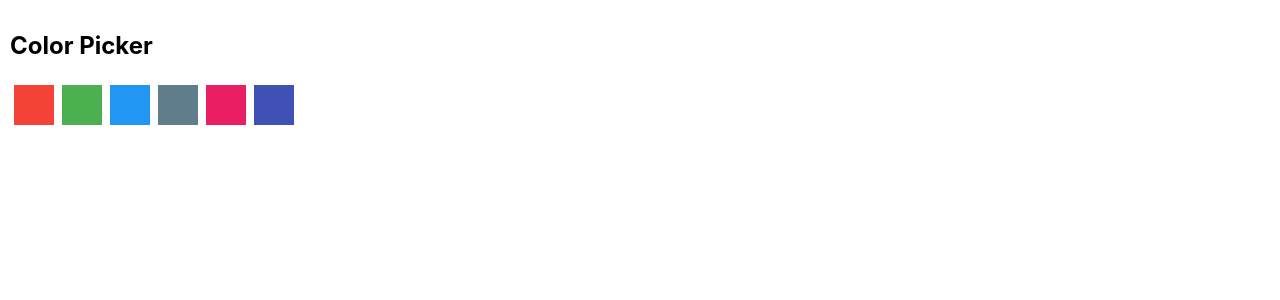
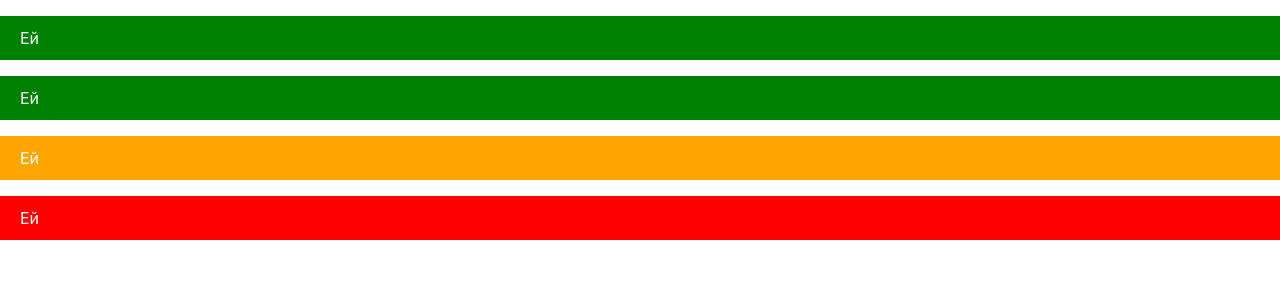
Before and after one commit to Akrisia/test-react, a React (Create React App) app: page / in a window 1280 px wide. Shown: the top 300 px of the page. Built offline with nearby package versions, Linux system fonts and the light colour scheme.

Commit message:
додає апдейти

```diff
--- a/src/App.js
+++ b/src/App.js
@@ -1,18 +1,23 @@
 import ColorPicker from "./components/ColorPicker";
+import Alert from "./components/Alert";
 
-const colorPickerOptions = [
-  { label: "red", color: "#F44336" },
-  { label: "green", color: "#4CAF50" },
-  { label: "blue", color: "#2196F3" },
-  { label: "grey", color: "#607D8B" },
-  { label: "pink", color: "#E91E63" },
-  { label: "indigo", color: "#3F51B5" },
-];
+// const colorPickerOptions = [
+//   { label: "red", color: "#F44336" },
+//   { label: "green", color: "#4CAF50" },
+//   { label: "blue", color: "#2196F3" },
+//   { label: "grey", color: "#607D8B" },
+//   { label: "pink", color: "#E91E63" },
+//   { label: "indigo", color: "#3F51B5" },
+// ];
 
 function App() {
   return (
     <div className="App">
-      <ColorPicker options={colorPickerOptions} />
+      <Alert text="Ей" />
+      <Alert text="Ей" type="success" />
+      <Alert text="Ей" type="warning" />
+      <Alert text="Ей" type="error" />
+      {/* <ColorPicker options={colorPickerOptions} /> */}
     </div>
   );
 }
--- /dev/null
+++ b/src/components/Alert/Alert.js
@@ -0,0 +1,17 @@
+import s from "./Alert.module.css";
+import PropTypes from "prop-types";
+
+function Alert({ text, type = "success" }) {
+  return (
+    <p role="alert" className={s[type]}>
+      {text}
+    </p>
+  );
+}
+
+Alert.propTypes = {
+  text: PropTypes.string.isRequired,
+  type: PropTypes.oneOf(["success", "warning", "error"]).isRequired,
+};
+
+export default Alert;
--- /dev/null
+++ b/src/components/Alert/Alert.module.css
@@ -0,0 +1,21 @@
+.alert {
+    line-height: 1.5;
+    padding: 10px 20px;
+    background-color: gray;
+    color: white;
+}
+
+.error {
+    composes: alert;
+    background-color: red;
+}
+
+.warning {
+    composes: alert;
+    background-color: orange;
+}
+
+.success {
+    composes: alert;
+    background-color: green;
+}
--- /dev/null
+++ b/src/components/Alert/index.js
@@ -0,0 +1 @@
+export { default } from "./Alert";
```
